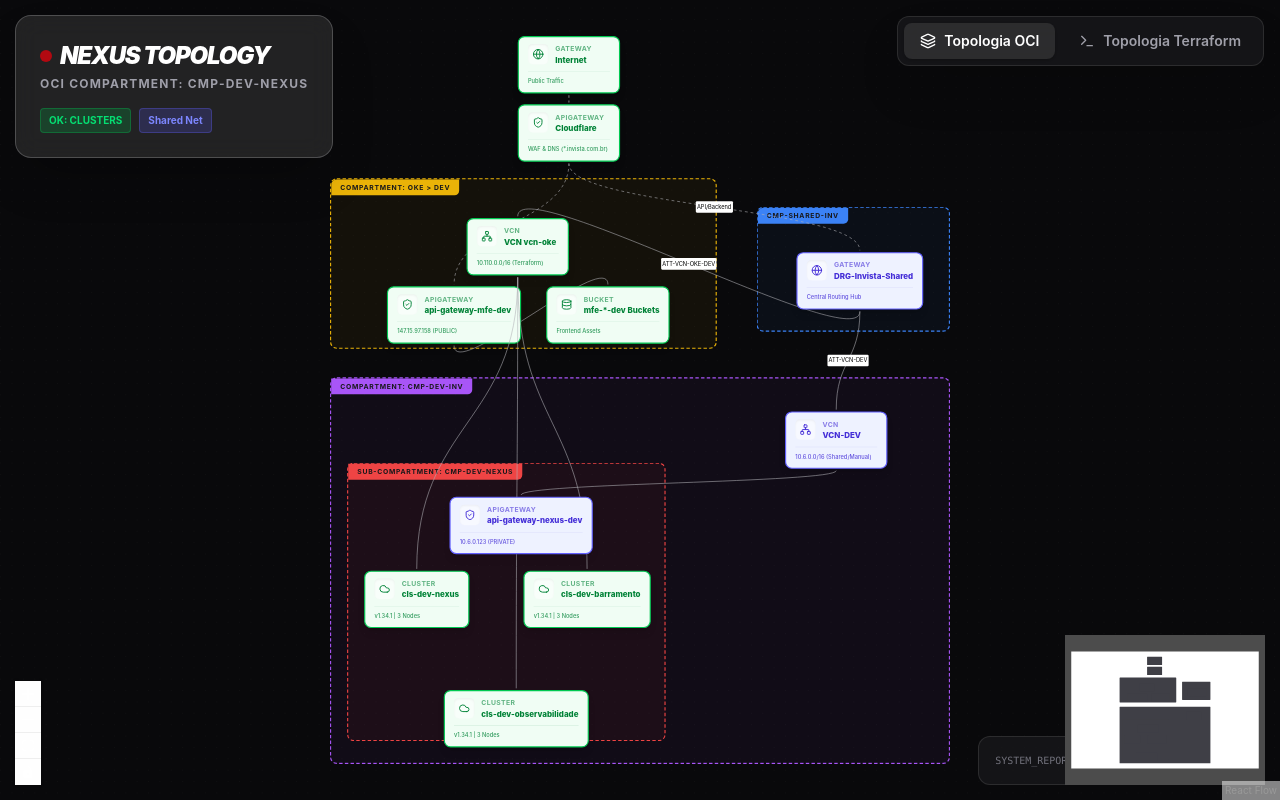
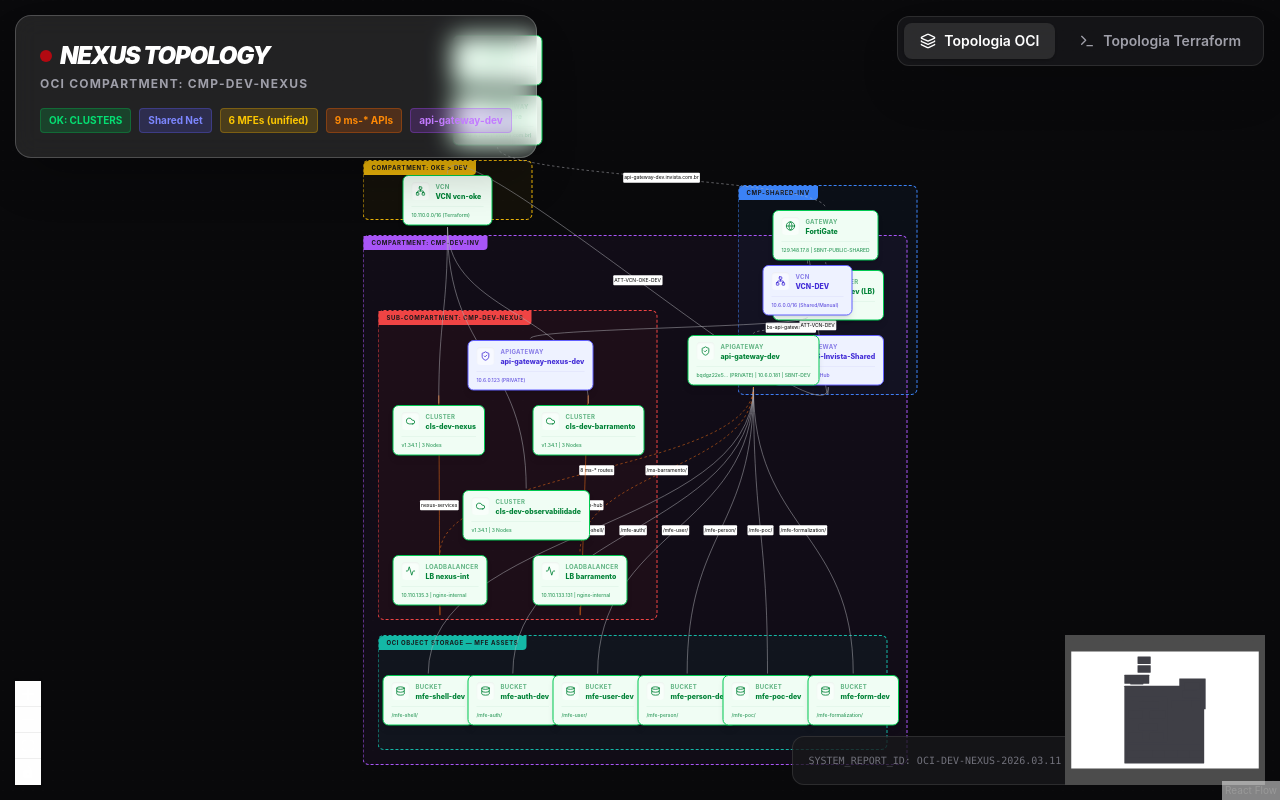
Before and after one commit to tiagoyamamoto/oci-nexus-topology, a React (Vite) app: page / in a window 1280 px wide. Built offline with nearby package versions, Linux system fonts and the light colour scheme; the HTML template or start-up script is replaced by a standard one.

Commit message:
feat: update topology diagram and data

```diff
--- a/src/NexusDiagram.tsx
+++ b/src/NexusDiagram.tsx
@@ -28,51 +28,73 @@
     id: 'grp-shared',
     type: 'compartment',
     position: { x: 800, y: 100 },
-    style: { width: 340, height: 220, backgroundColor: 'rgba(59, 130, 246, 0.05)', border: '2px dashed #3b82f6', borderRadius: '12px', overflow: 'hidden' },
+    style: { width: 360, height: 420, backgroundColor: 'rgba(59, 130, 246, 0.05)', border: '2px dashed #3b82f6', borderRadius: '12px', overflow: 'hidden' },
     data: { label: 'cmp-shared-inv', color: '#3b82f6' },
   },
   {
     id: 'grp-oke-dev',
     type: 'compartment',
     position: { x: 50, y: 50 },
-    style: { width: 680, height: 300, backgroundColor: 'rgba(234, 179, 8, 0.05)', border: '2px dashed #eab308', borderRadius: '12px', overflow: 'hidden' },
+    style: { width: 340, height: 120, backgroundColor: 'rgba(234, 179, 8, 0.05)', border: '2px dashed #eab308', borderRadius: '12px', overflow: 'hidden' },
     data: { label: 'Compartment: OKE > DEV', color: '#eab308' },
   },
   {
     id: 'grp-dev-inv',
     type: 'compartment',
-    position: { x: 50, y: 400 },
-    style: { width: 1090, height: 680, backgroundColor: 'rgba(168, 85, 247, 0.05)', border: '2px dashed #a855f7', borderRadius: '12px', overflow: 'visible' },
+    position: { x: 50, y: 200 },
+    style: { width: 1090, height: 1060, backgroundColor: 'rgba(168, 85, 247, 0.05)', border: '2px dashed #a855f7', borderRadius: '12px', overflow: 'visible' },
     data: { label: 'Compartment: cmp-dev-inv', color: '#a855f7' },
+  },
+  {
+    id: 'grp-buckets',
+    type: 'compartment',
+    parentId: 'grp-dev-inv',
+    position: { x: 30, y: 800 },
+    style: { width: 1020, height: 230, backgroundColor: 'rgba(20, 184, 166, 0.05)', border: '2px dashed #14b8a6', borderRadius: '12px', overflow: 'hidden' },
+    data: { label: 'OCI Object Storage — MFE Assets', color: '#14b8a6' },
   },
   {
     id: 'grp-nexus',
     type: 'compartment',
     parentId: 'grp-dev-inv',
     position: { x: 30, y: 150 },
-    style: { width: 560, height: 490, backgroundColor: 'rgba(239, 68, 68, 0.05)', border: '2px dashed #ef4444', borderRadius: '12px', overflow: 'visible' },
+    style: { width: 560, height: 620, backgroundColor: 'rgba(239, 68, 68, 0.05)', border: '2px dashed #ef4444', borderRadius: '12px', overflow: 'visible' },
     data: { label: 'Sub-Compartment: cmp-dev-nexus', color: '#ef4444' },
   },
 
   // ------------------- EXTERNAL -------------------
   {
     id: 'internet',
-    position: { x: 380, y: -200 },
+    position: { x: 230, y: -200 },
     type: 'topology',
     data: { resource: { name: 'Internet', type: 'gateway', details: 'Public Traffic', status: 'active' } },
   },
   {
     id: 'cloudflare',
-    position: { x: 380, y: -80 },
+    position: { x: 230, y: -80 },
     type: 'topology',
     data: { resource: { name: 'Cloudflare', type: 'apigateway', details: 'WAF & DNS (*.invista.com.br)', status: 'active' } },
   },
 
   // ------------------- SHARED INV -------------------
   {
+    id: 'fortigate',
+    parentId: 'grp-shared',
+    position: { x: 70, y: 50 },
+    type: 'topology',
+    data: { resource: { name: 'FortiGate', type: 'gateway', details: '129.148.17.8 | SBNT-PUBLIC-SHARED', status: 'active' } },
+  },
+  {
+    id: 'lb-crivo-dev',
+    parentId: 'grp-shared',
+    position: { x: 70, y: 170 },
+    type: 'topology',
+    data: { resource: { name: 'Test_Crivo_Dev (LB)', type: 'loadbalancer', details: '10.8.4.127 | crivo_routes', status: 'active' } },
+  },
+  {
     id: 'drg',
     parentId: 'grp-shared',
-    position: { x: 70, y: 80 },
+    position: { x: 70, y: 300 },
     type: 'topology',
     data: { resource: { name: 'DRG-Invista-Shared', type: 'gateway', details: 'Central Routing Hub', status: 'manual' } },
   },
@@ -81,23 +103,51 @@
   {
     id: 'vcn-oke',
     parentId: 'grp-oke-dev',
-    position: { x: 240, y: 70 },
+    position: { x: 80, y: 30 },
     type: 'topology',
     data: { resource: { name: 'VCN vcn-oke', type: 'vcn', details: '10.110.0.0/16 (Terraform)', status: 'active' } },
   },
   {
-    id: 'apigw-mfe',
-    parentId: 'grp-oke-dev',
-    position: { x: 100, y: 190 },
+    id: 'bucket-shell',
+    parentId: 'grp-buckets',
+    position: { x: 10, y: 80 },
     type: 'topology',
-    data: { resource: { name: 'api-gateway-mfe-dev', type: 'apigateway', details: '147.15.97.158 (PUBLIC)', status: 'active' } },
+    data: { resource: { name: 'mfe-shell-dev', type: 'bucket', details: '/mfe-shell/', status: 'active' } },
   },
   {
-    id: 'bucket-mfe',
-    parentId: 'grp-oke-dev',
-    position: { x: 380, y: 190 },
+    id: 'bucket-auth',
+    parentId: 'grp-buckets',
+    position: { x: 180, y: 80 },
     type: 'topology',
-    data: { resource: { name: 'mfe-*-dev Buckets', type: 'bucket', details: 'Frontend Assets', status: 'active' } },
+    data: { resource: { name: 'mfe-auth-dev', type: 'bucket', details: '/mfe-auth/', status: 'active' } },
+  },
+  {
+    id: 'bucket-user',
+    parentId: 'grp-buckets',
+    position: { x: 350, y: 80 },
+    type: 'topology',
+    data: { resource: { name: 'mfe-user-dev', type: 'bucket', details: '/mfe-user/', status: 'active' } },
+  },
+  {
+    id: 'bucket-person',
+    parentId: 'grp-buckets',
+    position: { x: 520, y: 80 },
+    type: 'topology',
+    data: { resource: { name: 'mfe-person-dev', type: 'bucket', details: '/mfe-person/', status: 'active' } },
+  },
+  {
+    id: 'bucket-poc',
+    parentId: 'grp-buckets',
+    position: { x: 690, y: 80 },
+    type: 'topology',
+    data: { resource: { name: 'mfe-poc-dev', type: 'bucket', details: '/mfe-poc/', status: 'active' } },
+  },
+  {
+    id: 'bucket-formalization',
+    parentId: 'grp-buckets',
+    position: { x: 860, y: 80 },
+    type: 'topology',
+    data: { resource: { name: 'mfe-form-dev', type: 'bucket', details: '/mfe-formalization/', status: 'active' } },
   },
 
   // ------------------- DEV INV -------------------
@@ -107,6 +157,13 @@
     position: { x: 800, y: 60 },
     type: 'topology',
     data: { resource: { name: 'VCN-DEV', type: 'vcn', details: '10.6.0.0/16 (Shared/Manual)', status: 'manual' } },
+  },
+  {
+    id: 'apigw-dev',
+    parentId: 'grp-dev-inv',
+    position: { x: 650, y: 200 },
+    type: 'topology',
+    data: { resource: { name: 'api-gateway-dev', type: 'apigateway', details: 'bqdgz22e5... (PRIVATE) | 10.6.0.181 | SBNT-DEV', status: 'active' } },
   },
 
   // ------------------- NEXUS -------------------
@@ -134,18 +191,49 @@
   {
     id: 'cls-obs',
     parentId: 'grp-nexus',
-    position: { x: 170, y: 400 }, // Moved outside visually but logically still inside? Wait, height is 320.
+    position: { x: 170, y: 360 },
     type: 'topology',
     data: { resource: { name: 'cls-dev-observabilidade', type: 'cluster', details: 'v1.34.1 | 3 Nodes', status: 'active' } },
+  },
+  {
+    id: 'lb-nexus-int',
+    parentId: 'grp-nexus',
+    position: { x: 30, y: 490 },
+    type: 'topology',
+    data: { resource: { name: 'LB nexus-int', type: 'loadbalancer', details: '10.110.135.3 | nginx-internal', status: 'active' } },
+  },
+  {
+    id: 'lb-barramento-node',
+    parentId: 'grp-nexus',
+    position: { x: 310, y: 490 },
+    type: 'topology',
+    data: { resource: { name: 'LB barramento', type: 'loadbalancer', details: '10.110.133.131 | nginx-internal', status: 'active' } },
   },
 ];
 
 const initialEdges: Edge[] = [
   { id: 'e-int-cf', source: 'internet', target: 'cloudflare', animated: true, style: { stroke: '#fff' } },
-  { id: 'e-cf-apimfe', source: 'cloudflare', target: 'apigw-mfe', label: 'MFEs (Host)', animated: true },
-  { id: 'e-cf-drg', source: 'cloudflare', target: 'drg', label: 'API/Backend', animated: true },
-  { id: 'e-apimfe-bucket', source: 'apigw-mfe', target: 'bucket-mfe' },
 
+  // Cloudflare → FortiGate → LB → api-gateway-dev (unificado)
+  { id: 'e-cf-fortigate', source: 'cloudflare', target: 'fortigate', label: 'api-gateway-dev.invista.com.br', animated: true },
+  { id: 'e-fortigate-lb', source: 'fortigate', target: 'lb-crivo-dev', animated: true },
+  { id: 'e-lb-apigwdev', source: 'lb-crivo-dev', target: 'apigw-dev', label: 'bs-api-gateway-dev', animated: true },
+
+  // api-gateway-dev → buckets MFE (deploy-mfe-unified-dev)
+  { id: 'e-apigwdev-shell', source: 'apigw-dev', target: 'bucket-shell', label: '/mfe-shell/' },
+  { id: 'e-apigwdev-auth', source: 'apigw-dev', target: 'bucket-auth', label: '/mfe-auth/' },
+  { id: 'e-apigwdev-user', source: 'apigw-dev', target: 'bucket-user', label: '/mfe-user/' },
+  { id: 'e-apigwdev-person', source: 'apigw-dev', target: 'bucket-person', label: '/mfe-person/' },
+  { id: 'e-apigwdev-poc', source: 'apigw-dev', target: 'bucket-poc', label: '/mfe-poc/' },
+  { id: 'e-apigwdev-formalization', source: 'apigw-dev', target: 'bucket-formalization', label: '/mfe-formalization/' },
+
+  // api-gateway-dev → ms-* K8s services (deploy-mfe-unified-dev extended)
+  { id: 'e-apigwdev-lbnexusint', source: 'apigw-dev', target: 'lb-nexus-int', label: '8 ms-* routes', animated: true, style: { stroke: '#f97316' } },
+  { id: 'e-apigwdev-lbbarr', source: 'apigw-dev', target: 'lb-barramento-node', label: '/ms-barramento/', animated: true, style: { stroke: '#f97316' } },
+  { id: 'e-lbnexusint-clsnexus', source: 'lb-nexus-int', target: 'cls-nexus', label: 'nexus-services', style: { stroke: '#f97316' } },
+  { id: 'e-lbbarr-clsbarr', source: 'lb-barramento-node', target: 'cls-barramento', label: 'integration-hub', style: { stroke: '#f97316' } },
+
+  // DRG attachments
   { id: 'e-drg-vcnoke', source: 'drg', target: 'vcn-oke', label: 'ATT-VCN-OKE-DEV' },
   { id: 'e-drg-vcndev', source: 'drg', target: 'vcn-dev', label: 'ATT-VCN-DEV' },
 
@@ -183,14 +271,17 @@
           </h1>
           <p className="text-xs font-bold text-zinc-400 mt-1 uppercase tracking-widest">OCI Compartment: cmp-dev-nexus</p>
 
-          <div className="mt-4 flex gap-2">
+          <div className="mt-4 flex gap-2 flex-wrap">
             <div className="px-2 py-1 bg-green-500/20 text-green-400 rounded text-[10px] font-bold border border-green-500/30">OK: CLUSTERS</div>
             <div className="px-2 py-1 bg-indigo-500/20 text-indigo-400 rounded text-[10px] font-bold border border-indigo-500/30">Shared Net</div>
+            <div className="px-2 py-1 bg-yellow-500/20 text-yellow-400 rounded text-[10px] font-bold border border-yellow-500/30">6 MFEs (unified)</div>
+            <div className="px-2 py-1 bg-orange-500/20 text-orange-400 rounded text-[10px] font-bold border border-orange-500/30">9 ms-* APIs</div>
+            <div className="px-2 py-1 bg-purple-500/20 text-purple-400 rounded text-[10px] font-bold border border-purple-500/30">api-gateway-dev</div>
           </div>
         </Panel>
 
         <Panel position="bottom-right" className="bg-zinc-900/80 p-4 rounded-xl border border-white/10 text-[10px] font-mono text-zinc-500 m-4">
-          SYSTEM_REPORT_ID: OCI-DEV-NEXUS-2026.03.09
+          SYSTEM_REPORT_ID: OCI-DEV-NEXUS-2026.03.11 | unified-gw | 9-ms-integrated
         </Panel>
 
         <Controls className="bg-zinc-800 border-zinc-700 !fill-white" />
--- a/src/data.ts
+++ b/src/data.ts
@@ -11,9 +11,18 @@
     { id: 'sgw', name: 'Service Gateway', type: 'gateway', details: 'OCI-to-OCI', status: 'active' },
     { id: 'drg', name: 'DRG-Invista-Shared', type: 'gateway', details: 'VCN Connectivity', status: 'manual' },
 
-    // API Gateways
-    { id: 'apigw-mfe', name: 'api-gateway-mfe-dev', type: 'apigateway', details: '147.15.97.158 (Public)', status: 'active' },
+    // OCI Object Storage Buckets — MFE assets (acessados via api-gateway-dev unificado)
+    // DELETADOS: 6 API Gateways MFE públicos individuais (migrados para api-gateway-dev)
+
+    // API Gateway — Nexus (Private, cmp-dev-nexus compartment)
     { id: 'apigw-nexus', name: 'api-gateway-nexus-dev', type: 'apigateway', details: '10.6.0.123 (Private)', status: 'manual' },
+
+    // API Gateway — Dev (Private, cmp-dev-inv, SBNT-DEV 10.6.0.0/24)
+    { id: 'apigw-dev', name: 'api-gateway-dev', type: 'apigateway', details: 'bqdgz22e5... (PRIVATE) | 10.6.0.181 | SBNT-DEV', status: 'active' },
+
+    // Shared — FortiGate + LB
+    { id: 'fortigate', name: 'FortiGate', type: 'gateway', details: '129.148.17.8 (Public IP) | SBNT-PUBLIC-SHARED', status: 'active' },
+    { id: 'lb-crivo-dev', name: 'Test_Crivo_Dev (LB)', type: 'loadbalancer', details: '10.8.4.127 (Private) | SBNT-LB-SHARED | crivo_routes', status: 'active' },
 
     // Clusters
     { id: 'cls-nexus', name: 'cls-dev-nexus', type: 'cluster', details: 'v1.34.1 | 3 Nodes', status: 'active' },
@@ -22,11 +31,29 @@
 
     // Load Balancers
     { id: 'lb-nexus-pub', name: 'LB nexus (public)', type: 'loadbalancer', details: '137.131.236.202', status: 'active' },
-    { id: 'lb-nexus-int', name: 'LB nexus (internal)', type: 'loadbalancer', details: '10.110.135.3', status: 'active' },
-    { id: 'lb-barramento', name: 'LB barramento', type: 'loadbalancer', details: '10.110.133.131', status: 'active' },
+    { id: 'lb-nexus-int', name: 'LB nexus (internal)', type: 'loadbalancer', details: '10.110.135.3 | nginx-internal | 8 ms-* services', status: 'active' },
+    { id: 'lb-barramento', name: 'LB barramento', type: 'loadbalancer', details: '10.110.133.131 | nginx-internal | ms-barramento', status: 'active' },
     { id: 'lb-observ', name: 'LB observ.', type: 'loadbalancer', details: '10.110.129.64', status: 'active' },
 
-    // Storage
-    { id: 'bucket-mfe', name: 'mfe-*-dev', type: 'bucket', details: 'Frontend Assets', status: 'active' },
+    // ms-* API Services (OKE, routed via api-gateway-dev unified deployment)
+    { id: 'ms-auth-external', name: 'ms-auth-external', type: 'cluster', details: '/ms-auth-external/ | nexus-services | cls-dev-nexus', status: 'active' },
+    { id: 'ms-auth-sso', name: 'ms-auth-sso', type: 'cluster', details: '/ms-auth-sso/ | nexus-services | cls-dev-nexus', status: 'active' },
+    { id: 'ms-belt', name: 'ms-belt', type: 'cluster', details: '/ms-belt/ | nexus-services | cls-dev-nexus', status: 'active' },
+    { id: 'ms-notify', name: 'ms-notify', type: 'cluster', details: '/ms-notify/ | nexus-services | cls-dev-nexus', status: 'active' },
+    { id: 'ms-parameters', name: 'ms-parameters', type: 'cluster', details: '/ms-parameters/ | nexus-services | cls-dev-nexus', status: 'active' },
+    { id: 'ms-person', name: 'ms-person', type: 'cluster', details: '/ms-person/ | nexus-services | cls-dev-nexus', status: 'active' },
+    { id: 'ms-poc', name: 'ms-poc', type: 'cluster', details: '/ms-poc/ | nexus-services | cls-dev-nexus', status: 'active' },
+    { id: 'ms-user', name: 'ms-user', type: 'cluster', details: '/ms-user/ | nexus-services | cls-dev-nexus', status: 'active' },
+    { id: 'ms-barramento', name: 'ms-barramento', type: 'cluster', details: '/ms-barramento/ | integration-hub | cls-dev-barramento', status: 'active' },
+
+    // Storage — MFE Buckets (OCI Object Storage, public read)
+    { id: 'bucket-shell', name: 'mfe-shell-dev', type: 'bucket', details: 'Shell (host app) assets', status: 'active' },
+    { id: 'bucket-auth', name: 'mfe-auth-dev', type: 'bucket', details: 'Auth MFE assets', status: 'active' },
+    { id: 'bucket-user', name: 'mfe-user-dev', type: 'bucket', details: 'User MFE assets', status: 'active' },
+    { id: 'bucket-person', name: 'mfe-person-dev', type: 'bucket', details: 'Person MFE assets', status: 'active' },
+    { id: 'bucket-poc', name: 'mfe-poc-dev', type: 'bucket', details: 'PoC MFE assets', status: 'active' },
+    { id: 'bucket-formalization', name: 'mfe-formalization-dev', type: 'bucket', details: 'Formalization MFE assets', status: 'active' },
+
+    // Storage — Infra
     { id: 'bucket-tfstate', name: 'tfstate-dev-*', type: 'bucket', details: 'Infrastructure State', status: 'manual' },
 ];
```
